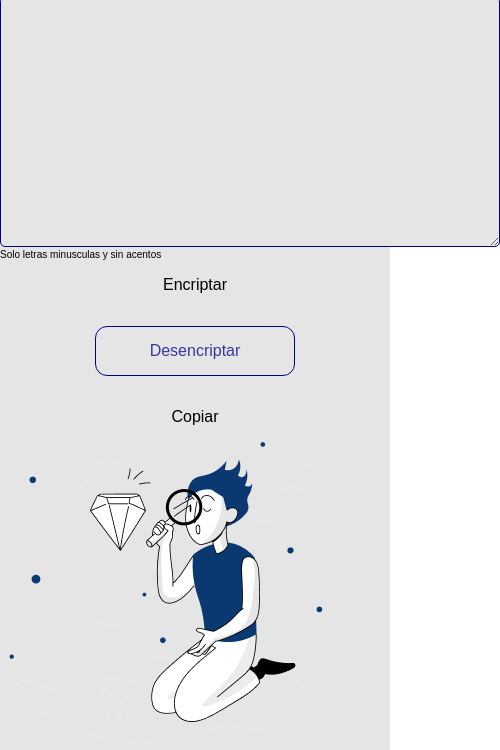
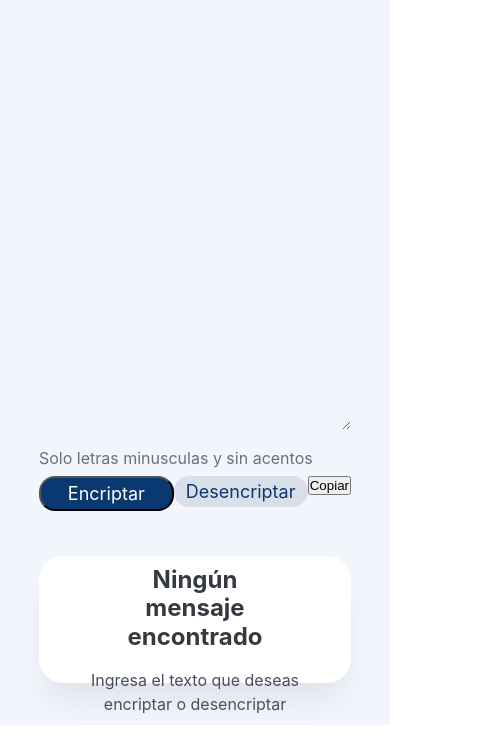
Before and after one commit to sebastianGonzalez/Encriptador-texto, a plain HTML site: page index.html in a window 390 px wide. Shown: the part 119-869 px from the top of the page, 500 px wide, since content can reach past the window. After the commit the page ends 844 px from the top, so only its background shows below. Drawn offline with Linux system fonts and the light colour scheme.

Commit message:
Diseño de la aplicacion con CSS y responsive Design junto con la funcion de encriptar un texto

```diff
--- a/index.html
+++ b/index.html
@@ -9,14 +9,13 @@
     <title>Encriptador</title>
 </head>
 <body>
-    <header>
-        <img src="/img/png-clipart-visa-visa-thumbnail.png" alt="logoAlura">
-        <br>
-        <h1>Encriptador de palabras</h1>
-        <p>Solo palabras en minusculas y sin acentos</p>
-    </header>
+    <div class="container">
+        <header>
+            <img src="/img/png-clipart-visa-visa-thumbnail.png" alt="logoAlura">
+            <br>
+            <h4>Encriptador de palabras</h4>
+        </header>
 
-    <div class="container">
         <div class="encriptar">
             <textarea
             class="text-area"
@@ -41,13 +40,13 @@
             <div class="mensaje-encriptado" id="mensaje-encriptado">
                 <h2 id="titulo-mensaje"> Ningún mensaje encontrado</h2>
                 <p id="parrafo">Ingresa el texto que deseas encriptar o desencriptar</p>
-                <textarea
+                <!-- <textarea
                 class="mensaje"
                 name="mensaje"
                 id="mensaje"
                 cols="30"
                 rows="10">
-                </textarea>
+                </textarea>-->
             </div>
         </div>
     </div>
--- a/script.js
+++ b/script.js
@@ -1,5 +1,9 @@
 const textArea = document.querySelector(".text-area");
-const mensaje = document.querySelector(".mensaje");
+//const mensaje = document.querySelector(".mensaje");
+let mensajeEncriptado = document.getElementById("mensaje-encriptado");
+let titulo = document.getElementById("titulo-mensaje");
+let muñeco = document.getElementById("muñeco");
+let parrafo = document.getElementById("parrafo");
 
 const matrizCodigo = [
     ["e", "enter"],
@@ -12,20 +16,18 @@ const matrizCodigo = [
 function eliminarFondo(){
     const mensaje = document.querySelector(".mensaje");
     textArea.style.backgroundImage = "none";
-    textArea.style.color = "#000";
+    textArea.style.color = "#495057";
     textArea.value = "";
 }
 
 function btnEncriptar(){
     const textoEncriptado = encriptar(textArea.value);
-
     mensaje.value = textoEncriptado;
     textArea.value = "";
 }
 
 function btnDesencriptar(){
     const textoDesencriptado = desencriptar(textArea.value);
-
     mensaje.value = textoDesencriptado;
     textArea.value = "";
 }
@@ -35,6 +37,10 @@ function encriptar(stringEncriptado){
     for(let i=0; i < matrizCodigo.length; i++){
         if(stringEncriptado.includes(matrizCodigo[i][0])){
             stringEncriptado = stringEncriptado.replaceAll(matrizCodigo[i][0], matrizCodigo[i][1]);
+            parrafo.textContent = stringEncriptado;
+            titulo.textContent = "";
+            muñeco.src = parrafo;
+
         }
     }
     return stringEncriptado;
--- a/style.css
+++ b/style.css
@@ -1,119 +1,239 @@
-*{
+* {
     margin: 0;
     padding: 0;
-    box-sizing: border-box;
-    background-color: #E5E5E5;
-    font-family: "Quicksand", sans-serif;
+
 }
 
-html, body{
-    font-size: 10px;
-    height: 100%;
-    background: var(--bg);
+
+.container {
+    position: relative;
+    width: 100vw;
+    height: 100vh;
+    background: #f3f5fc;
 }
 
-a{
-    text-decoration: none;
-    color: inherit;
+.text-area {
+    position: absolute;
+    width: 42%;
+    height: 60%;
+    left: 12%;
+    top: 15%;
+    border: none;
+    font-family: "Inter";
+    font-style: normal;
+    font-weight: 400;
+    font-size: 32px;
+    line-height: 150%;
+    background-color: #f3f5fc;
 }
 
-img{
-    max-width: 100%;
-    height: auto;
+.text-area::placeholder{
+    color: #0a3871;
 }
 
-header{
-    padding: 1.6rem;
-    z-index: 1;
+.text-area:focus,
+.text-area:active{
+    border: none;
+    outline: none;
 }
 
-main{
+.terminos{
     display: flex;
-    margin: 5px;
-    justify-content: space-between;
-    width: 95%;
+    flex-direction: row;
+    align-items: center;
+    padding: 0px;
+    gap: 8px;
+    position: absolute;
+    width: 80%;
+    left: 12%;
+    top: 80%;
+}
+
+.terminos p{
+    font-family: "Inter";
+    font-style: normal;
+    font-weight: 400;
+    font-size: 12px;
+    line-height: 150%;
+    color: #495057;
+    opacity: 0.8;
+    flex: none;
+    order: 1;
+    flex-grow: 0;
 }
 
 .botones{
     display: flex;
-    flex-direction: column;
-    justify-content: center;
-    align-items: center;
-    gap: 1.6rem;
+    flex-direction: row;
+    align-items: flex-start;
+    padding: 1% 0;
+    position: absolute;
+    width: 80%;
+    left: 12%;
+    top: 82%;
 }
 
 .btnUno{
-    background-color: var(--dark-blue-400);
-    border-radius: 1.5rem;
-    border: none;
-    color: var(--white);
-    width: 200px;
-    cursor: pointer;
-    font-size: 1.6rem;
-    height: 5rem;
-}
-
-.btnUno:hover{
-    background-color: darkblue;
+    align-items: center;
+    justify-content: center;
+    padding: 2%;
+    gap: 8px;
+    width: 25%;
+    background-color: #0a3871;
+    border-radius: 24px;
+    font-family: "Inter";
+    font-size: 18px;
+    line-height: 19px;
+    text-align: center;
+    color: #fff;
 }
 
 .btnDos{
-    background-color: var(--bg);
-    border-radius: 1.2rem;
-    border: 0.1rem solid darkblue;
-    color: rgba(0, 0, 139, 0.76);
-    width: 200px;
-    cursor: pointer;
-    font-size: 1.6rem;
-    height: 5rem;
+    box-sizing: border-box;
+    display: flex;
+    flex-direction: row;
+    align-items: flex-start;
+    justify-content: center;
+    padding: 2%;
+    gap: 8px;
+    width: 25%;
+    background: #d8dfe8;
+    border: 1px #0a3871;
+    border-radius: 24px;
+    font-family: "Inter";
+    font-weight: 400;
+    font-size: 18px;
+    line-height: 19px;
+    text-align: center;
+    color: #0a3871;
 }
 
-.btnDos:hover{
-    background-color: rgba(191, 225, 236, 0.522);
+.btnUno:hover,
+.btnDos:hover {
+    margin: 0.3%;
+    width: 24.5%;
+    padding: 1.8%;
 }
 
-.btnTres{
-    background-color: var(--dark-blue-400);
-    border-radius: 1.5rem;
-    border: 0.1rem;
-    color: var(--white);
-    width: 200px;
-    cursor: pointer;
-    font-size: 1.6rem;
-    height: 5rem;
+.container2 {
+    display: flex;
+    justify-content: center;
+    position: absolute;
+    width: 30%;
+    height: 90%;
+    left: 60%;
+    top: 5%;
+    background: #fff;
+    border-radius: 24px;
+    box-shadow: 0px 24px 32px -8px rgba(0, 0, 0, 0.08);
 }
 
-.btnTres:hover{
-    background-color: darkblue;
+.mensaje-encriptado {
+    display: flex;
+    flex-direction: column;
+    align-items: center;
+    justify-content: center;
+    padding: 1%;
+    gap: 16px;
+    position: absolute;
+    width: 100%;
+    top: 65%;
+    text-align: center;
 }
 
-.text-area{
-    width: 500px;
-    height: 250px;
-    border: 0.1rem solid darkblue;;
-    border-radius: 5px;
+.mensaje-encriptado h2 {
+    width: 60%;
+    font-family: "Inter";
+    font-style: normal;
+    font-weight: 700;
+    font-size: 24px;
+    line-height: 120%;
+    text-align: center;
+    color: #343a40;
 }
 
-.tarjeta2{
-    height: 100%;
-    width: 30%;
-    overflow: auto;
-    justify-content: space-between;
+.mensaje-encriptado p {
+    width: 80%;
+    font-family: "Inter";
+    font-style: normal;
+    font-weight: 400;
+    font-size: 16px;
+    line-height: 150%;
+    text-align: center;
+    color: #495057;
 }
 
-.mensaje{
-    border: none;
-    outline: none;
-    background-image: url("./img/Muñeco@2x.png");
-    background-repeat: no-repeat;
-    background-position: center;
-    background-size: cover;
-    padding: 10px;
-    width: 100%;
-    height: 100%;
-    font-size: 18px;
-    line-height: 1.5;
-    color: #333;
+.container2 img {
+    position: absolute;
+    width: 80%;
+    height: 50%;
+    top: 15%;
+}
+
+/*Diseño responsive */
+
+@media (max-width: 57.5em){
+    .container{
+        display: flex;
+        flex-direction: row;
+    }
+
+    .encriptar{
+        width: 100%;
+    }
+
+    .text-area{
+        width: 80%;
+        height: 60%;
+        left: 10%;
+        top: 5%;
+    }
+
+    .terminos{
+        width: 80%;
+        left: 10%;
+        top: 67%;
+    }
+
+    .terminos p{
+        font-size: 16px;
+    }
+
+    .botones{
+        width: 80%;
+        left: 10%;
+        top: 70%;
+    }
+
+    .btnUno, .btnDos{
+        width: 48%;
+        border-radius: 16px;
+    }
+
+    .btnUno:hover, .btnDos:hover{
+        margin: 0.3%;
+        width: 47.5%;
+        padding: 1.8%;
+    }
+
+    .container2{
+        width: 80%;
+        height: 15%;
+        left: 10%;
+        top: 80%;
+    }
+
+    .mensaje-encriptado{
+        width: 100%;
+        top: 5%;
+    }
+
+    .container2 img{
+        top: 0;
+        display: none;
+        visibility: hidden;
+    }
+
 }
 
 ::-webkit-scrollbar {
```
